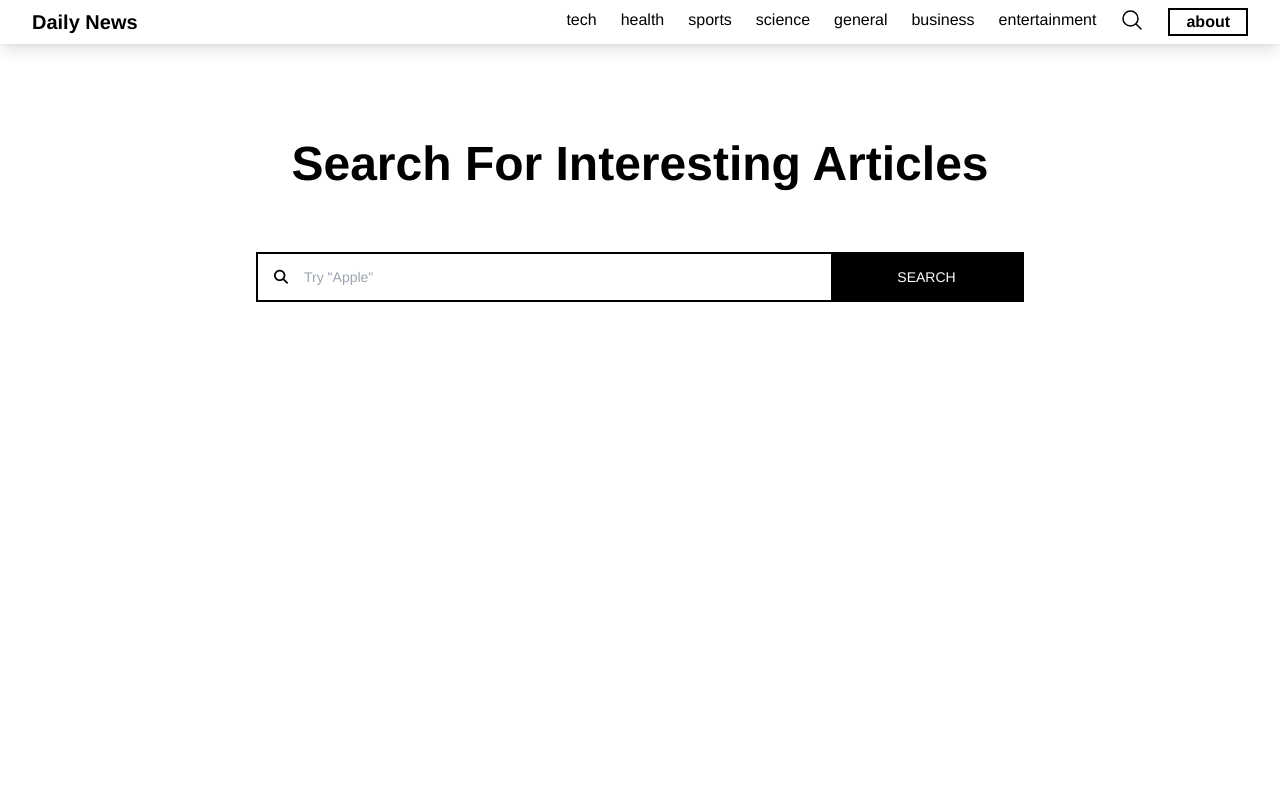
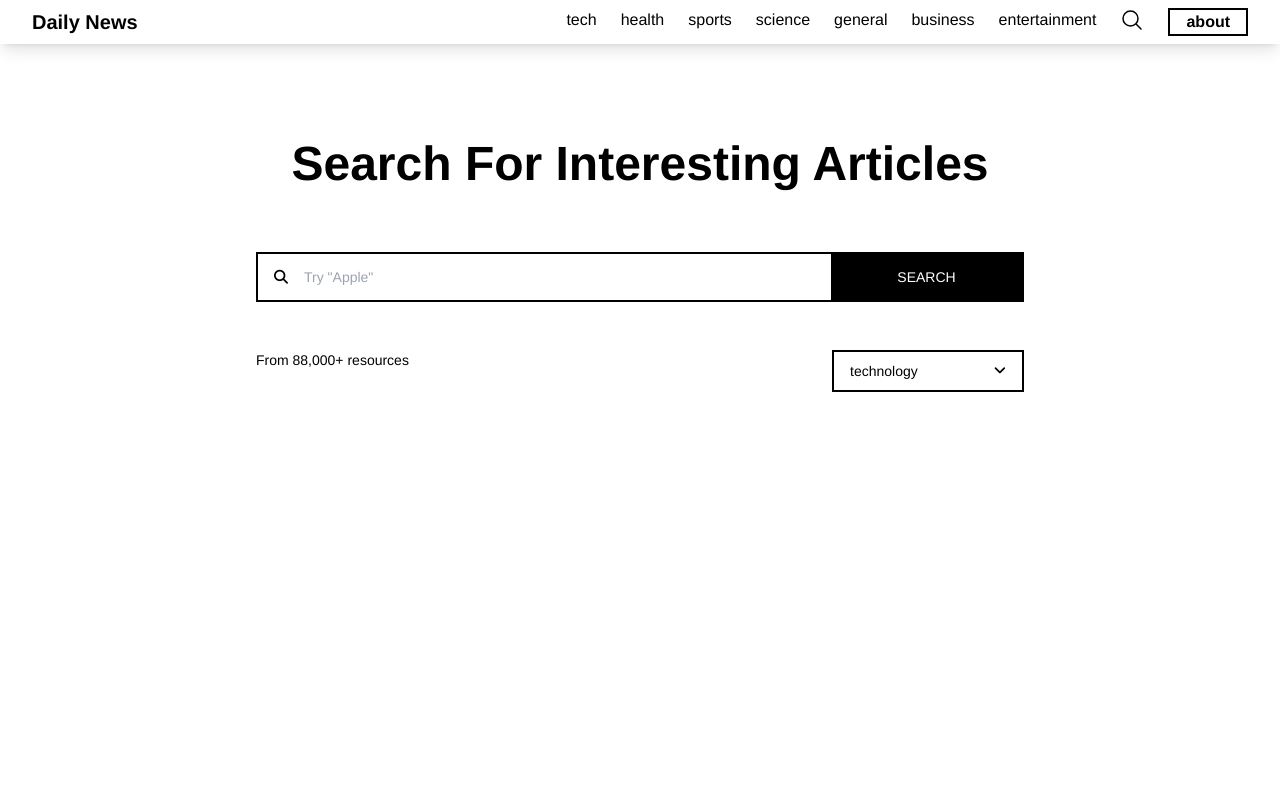
Before and after one commit to the-man2004/news-app, a Vue app: page /search in a window 1280 px wide. Shown: the top 800 px of the page. Built offline with nearby package versions, Linux system fonts and the light colour scheme.

Commit message:
Added & styled a category selector.

```diff
--- a/src/views/Search.vue
+++ b/src/views/Search.vue
@@ -19,6 +19,63 @@
           <button class="w-full bg-black text-white">SEARCH</button>
         </form>
       </div>
+      <div
+        class="max-w-3xl mx-auto text-xs grid grid-cols-8 sm:grid-cols-4 mt-8 md:mt-12 md:text-sm"
+      >
+        <div class="col-span-5 sm:col-span-3">
+          <h3>From 88,000+ resources</h3>
+        </div>
+        <div class="col-span-3 sm:col-span-1">
+          <div class="border-2 border-black flex py-1 px-2 md:py-2 md:px-4">
+            <button @click="toggleDropdown" class="w-full text-left">
+              {{ category }}
+            </button>
+            <button @click="toggleDropdown">
+              <i class="fa-solid fa-angle-down"></i>
+            </button>
+          </div>
+          <div
+            v-if="isDropdownOpen === true"
+            @click="handleCategoryChange"
+            class="py-1 px-2 border-x-2 border-b-2 border-black md:py-2 md:px-4"
+          >
+            <button>technology</button>
+            <button>health</button>
+            <button>sports</button>
+            <button>science</button>
+            <button>general</button>
+            <button>business</button>
+            <button>entertainment</button>
+          </div>
+        </div>
+      </div>
     </div>
   </div>
 </template>
+
+<script setup>
+import { ref } from "vue";
+
+const category = ref("technology");
+const isDropdownOpen = ref(false);
+
+const toggleDropdown = () => {
+  isDropdownOpen.value = !isDropdownOpen.value;
+};
+
+const handleCategoryChange = (e) => {
+  if (e.target.tagName === "BUTTON") {
+    console.log(e.target.innerText);
+    category.value = e.target.innerText;
+
+    toggleDropdown();
+  }
+};
+</script>
+
+<style scoped>
+button {
+  display: block;
+  padding: 1px 0 1px 0;
+}
+</style>
```
